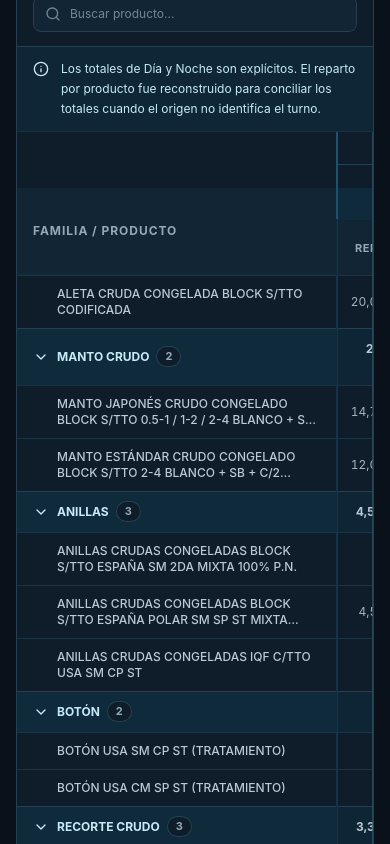
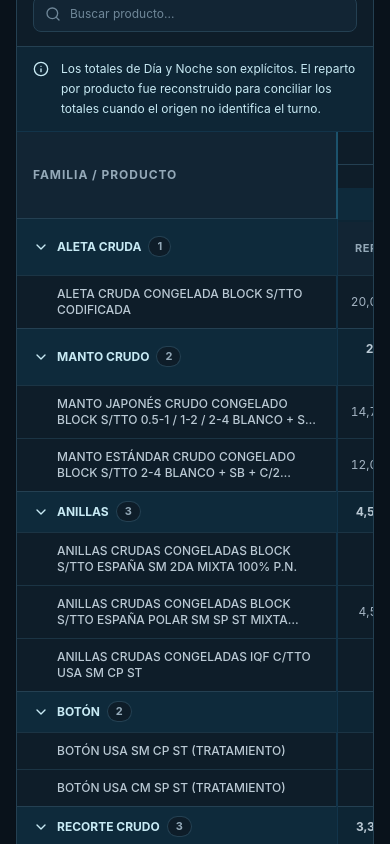
Before and after one commit to DavidDevXPe/Producci-n-Control-y-cuadre, a React (Vite) app in the folder frontend/: page /jornadas/2026-09-02 in a window 390 px wide. Shown: the part 3400-4244 px from the top of the page. Built offline with nearby package versions, Linux system fonts and the light colour scheme.

Commit message:
fix: correct mobile production table scrolling

```diff
--- a/frontend/src/components/ui/DataTableScroll.tsx
+++ b/frontend/src/components/ui/DataTableScroll.tsx
@@ -12,12 +12,14 @@ interface DataTableScrollProps extends HTMLAttributes<HTMLDivElement> {
   children: ReactNode
   label: string
   hint?: string
+  showEdgeIndicators?: boolean
 }
 
 export function DataTableScroll({
   children,
   label,
   hint = 'Desplaza horizontalmente para consultar todas las columnas.',
+  showEdgeIndicators = true,
   className = '',
   onScroll,
   ...props
@@ -86,13 +88,13 @@ export function DataTableScroll({
         >
           {children}
         </div>
-        {scrollState.canScrollLeft ? (
+        {showEdgeIndicators && scrollState.canScrollLeft ? (
           <span
             className="pointer-events-none absolute inset-y-0 left-0 z-40 w-3 bg-gradient-to-r from-slate-950/12 to-transparent dark:w-px dark:bg-slate-300/70 dark:bg-none dark:from-transparent"
             aria-hidden="true"
           />
         ) : null}
-        {scrollState.canScrollRight ? (
+        {showEdgeIndicators && scrollState.canScrollRight ? (
           <span
             className="pointer-events-none absolute inset-y-0 right-0 z-40 w-3 bg-gradient-to-l from-slate-950/12 to-transparent dark:w-px dark:bg-slate-300/70 dark:bg-none dark:from-transparent"
             aria-hidden="true"
--- a/frontend/src/features/production/components/ProductionBreakdown.tsx
+++ b/frontend/src/features/production/components/ProductionBreakdown.tsx
@@ -130,14 +130,18 @@ export function ProductionBreakdown({ products }: ProductionBreakdownProps) {
           </p>
         </div>
       ) : null}
-      <DataTableScroll label="Producción por familia, turno y concepto de cuadre">
+      <DataTableScroll
+        label="Producción por familia, turno y concepto de cuadre"
+        showEdgeIndicators={false}
+        className="data-scroll-clean-edge"
+      >
         <table className="erp-table w-full min-w-[88rem] border-collapse text-left">
           <caption className="sr-only">
             Producción de la jornada agrupada por familia y producto
           </caption>
           <thead>
             <tr className="border-b border-slate-200 text-xs font-bold uppercase tracking-[0.08em] text-slate-500">
-              <th scope="col" rowSpan={2} className="sticky-column-divider sticky left-0 top-14 z-50 w-[20rem] bg-slate-50 px-4 py-3 text-left align-bottom xl:top-0">
+              <th scope="col" rowSpan={2} className="sticky-column-divider w-[20rem] bg-slate-50 px-4 py-3 text-left align-bottom lg:sticky lg:left-0 lg:top-14 lg:z-50 xl:top-0">
                 Familia / producto
               </th>
               <th scope="colgroup" colSpan={3} className="sticky top-14 z-30 border-l-2 border-brand-200 bg-brand-50 px-2.5 py-2 text-center text-brand-800 xl:top-0">
@@ -176,7 +180,7 @@ export function ProductionBreakdown({ products }: ProductionBreakdownProps) {
             return (
               <tbody key={group.familyId} className="border-b border-slate-200 last:border-0">
                 <tr className="bg-brand-50/65">
-                  <th scope="rowgroup" className="sticky-family-divider sticky left-0 z-20 bg-brand-50 px-4 py-2.5">
+                  <th scope="rowgroup" className="sticky-family-divider bg-brand-50 px-4 py-2.5 lg:sticky lg:left-0 lg:z-20">
                     <button
                       type="button"
                       onClick={() => toggleFamily(group.familyId)}
@@ -240,7 +244,7 @@ export function ProductionBreakdown({ products }: ProductionBreakdownProps) {
                 {isExpanded
                   ? group.products.map((product) => (
                       <tr key={product.productId} className="group border-t border-slate-100 hover:bg-slate-50/80">
-                        <th scope="row" className="sticky-row-divider sticky left-0 z-10 max-w-xl bg-white px-4 py-2.5 pl-10 text-xs font-medium leading-4 text-slate-700 group-hover:bg-slate-50">
+                        <th scope="row" className="sticky-row-divider max-w-xl bg-white px-4 py-2.5 pl-10 text-xs font-medium leading-4 text-slate-700 group-hover:bg-slate-50 lg:sticky lg:left-0 lg:z-10">
                           <span className="line-clamp-2" title={product.productName}>
                             {product.productName}
                           </span>
--- a/frontend/src/index.css
+++ b/frontend/src/index.css
@@ -383,6 +383,10 @@ summary:focus-visible,
   scrollbar-gutter: stable;
 }
 
+.data-scroll-clean-edge {
+  scrollbar-gutter: auto;
+}
+
 .erp-table th,
 .erp-table td {
   vertical-align: middle;
@@ -393,15 +397,29 @@ summary:focus-visible,
 }
 
 .sticky-column-divider {
-  box-shadow: 2px 0 0 0 var(--color-sticky-divider);
+  box-shadow: none;
 }
 
 .sticky-family-divider {
-  box-shadow: 2px 0 0 0 var(--color-family-divider);
+  box-shadow: none;
 }
 
 .sticky-row-divider {
-  box-shadow: 2px 0 0 0 var(--color-row-divider);
+  box-shadow: none;
+}
+
+@media (min-width: 64rem) {
+  .sticky-column-divider {
+    box-shadow: 2px 0 0 0 var(--color-sticky-divider);
+  }
+
+  .sticky-family-divider {
+    box-shadow: 2px 0 0 0 var(--color-family-divider);
+  }
+
+  .sticky-row-divider {
+    box-shadow: 2px 0 0 0 var(--color-row-divider);
+  }
 }
 
 @media (prefers-reduced-motion: reduce) {
```
Also changed, not shown: 2 other files (tests, documents, lock files or other folders).
